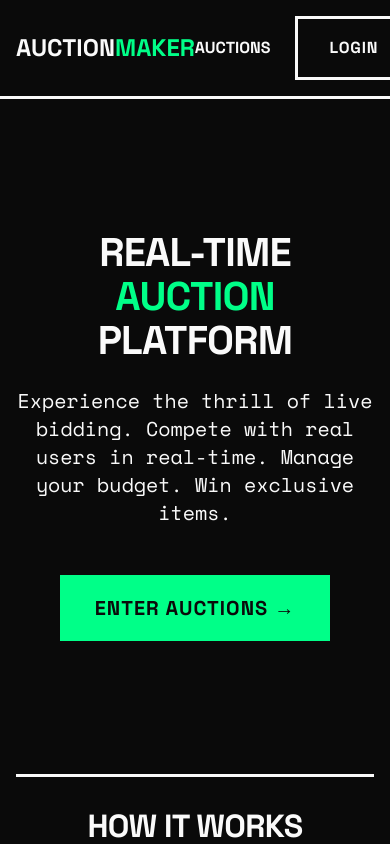
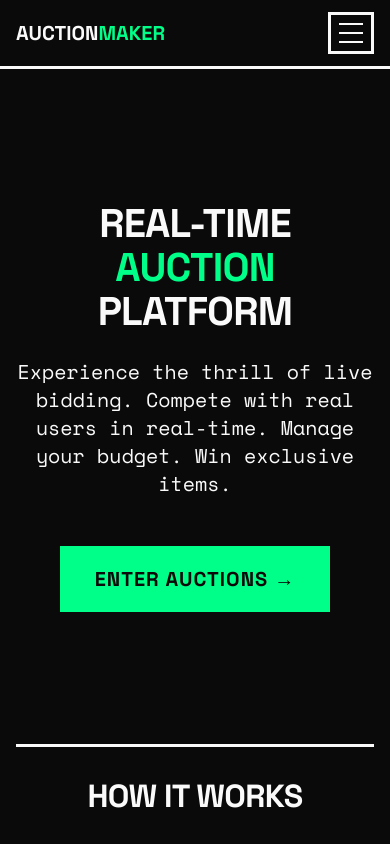
Before and after one commit to iam-sandipmaity/AuctionMaker, a Next.js app: page / in a window 390 px wide. Shown: the top 844 px of the page. Built offline with nearby package versions, Linux system fonts and the light colour scheme; no server answers.

Commit message:
feat: update navigation with PROFILE and CREATE AUCTION links
- Add PROFILE link to header navigation
- Rename ADMIN to CREATE AUCTION for clarity
- Remove duplicate AUCTIONS link in mobile menu
- Improve mobile menu organization and UX

```diff
--- a/components/layout/Header.tsx
+++ b/components/layout/Header.tsx
@@ -2,37 +2,57 @@
 
 import Link from 'next/link';
 import { useSession, signOut } from 'next-auth/react';
+import { useState } from 'react';
 import Button from '@/components/ui/Button';
 
 export default function Header() {
     const { data: session } = useSession();
+    const [mobileMenuOpen, setMobileMenuOpen] = useState(false);
 
     return (
         <header className="border-b-3 border-border bg-background sticky top-0 z-50">
             <div className="container">
-                <div className="flex items-center justify-between py-4">
-                    <Link href="/" className="font-grotesk text-2xl font-bold hover:text-accent transition-colors">
+                <div className="flex items-center justify-between py-3 md:py-4">
+                    {/* Logo */}
+                    <Link href="/" className="font-grotesk text-xl md:text-2xl font-bold hover:text-accent transition-colors flex-shrink-0">
                         AUCTION<span className="text-accent">MAKER</span>
                     </Link>
 
-                    <nav className="flex items-center gap-6">
-                        <Link href="/auction" className="font-grotesk font-bold hover:text-accent transition-colors">
+                    {/* Mobile Menu Button */}
+                    <button
+                        onClick={() => setMobileMenuOpen(!mobileMenuOpen)}
+                        className="md:hidden border-3 border-border p-2 hover:border-accent transition-colors"
+                        aria-label="Toggle menu"
+                    >
+                        <div className="w-6 h-5 flex flex-col justify-between">
+                            <span className={`block h-0.5 w-full bg-foreground transition-transform ${mobileMenuOpen ? 'rotate-45 translate-y-2' : ''}`}></span>
+                            <span className={`block h-0.5 w-full bg-foreground transition-opacity ${mobileMenuOpen ? 'opacity-0' : ''}`}></span>
+                            <span className={`block h-0.5 w-full bg-foreground transition-transform ${mobileMenuOpen ? '-rotate-45 -translate-y-2' : ''}`}></span>
+                        </div>
+                    </button>
+
+                    {/* Desktop Navigation */}
+                    <nav className="hidden md:flex items-center gap-4 lg:gap-6">
+                        <Link href="/auction" className="font-grotesk text-sm lg:text-base font-bold hover:text-accent transition-colors whitespace-nowrap">
                             AUCTIONS
                         </Link>
 
                         {session ? (
                             <>
-                                <Link href="/admin" className="font-grotesk font-bold hover:text-accent transition-colors">
-                                    ADMIN
+                                <Link href="/profile" className="font-grotesk text-sm lg:text-base font-bold hover:text-accent transition-colors whitespace-nowrap">
+                                    PROFILE
                                 </Link>
-                                <div className="flex items-center gap-4 pl-4 border-l-3 border-border">
+                                <Link href="/admin" className="font-grotesk text-sm lg:text-base font-bold hover:text-accent transition-colors whitespace-nowrap">
+                                    CREATE AUCTION
+                                </Link>
+                                <div className="flex items-center gap-3 lg:gap-4 pl-3 lg:pl-4 border-l-3 border-border">
                                     <div className="text-right">
-                                        <div className="font-mono text-sm text-muted">@{session.user.username}</div>
-                                        <div className="font-mono text-lg font-bold text-accent">
+                                        <div className="font-mono text-xs text-muted">@{session.user.username}</div>
+                                        <div className="font-mono text-sm lg:text-lg font-bold text-accent">
                                             ${parseFloat(session.user.wallet).toFixed(2)}
                                         </div>
                                     </div>
-                                    <Button variant="ghost" onClick={() => signOut()}>
+                                    <Button variant="ghost" onClick={() => signOut()} className="text-sm lg:text-base px-3 lg:px-4 py-2">
                                         LOGOUT
                                     </Button>
                                 </div>
@@ -40,15 +60,81 @@ export default function Header() {
                         ) : (
                             <div className="flex gap-2">
                                 <Link href="/login">
-                                    <Button variant="secondary">LOGIN</Button>
+                                    <Button variant="secondary" className="text-sm lg:text-base px-3 lg:px-4 py-2">LOGIN</Button>
                                 </Link>
                                 <Link href="/register">
-                                    <Button variant="primary">REGISTER</Button>
+                                    <Button variant="primary" className="text-sm lg:text-base px-3 lg:px-4 py-2">REGISTER</Button>
                                 </Link>
                             </div>
                         )}
                     </nav>
                 </div>
+
+                {/* Mobile Navigation */}
+                {mobileMenuOpen && (
+                    <nav className="md:hidden border-t-3 border-border py-4 space-y-4">
+                        <Link
+                            href="/auction"
+                            className="block font-grotesk font-bold hover:text-accent transition-colors py-2"
+                            onClick={() => setMobileMenuOpen(false)}
+                        >
+                            AUCTIONS
+                        </Link>
+
+                        {session ? (
+                            <>
+                                <Link
+                                    href="/auction"
+                                    className="block font-grotesk font-bold hover:text-accent transition-colors py-2"
+                                    onClick={() => setMobileMenuOpen(false)}
+                                >
+                                    AUCTIONS
+                                </Link>
+                                <Link
+                                    href="/profile"
+                                    className="block font-grotesk font-bold hover:text-accent transition-colors py-2"
+                                    onClick={() => setMobileMenuOpen(false)}
+                                >
+                                    PROFILE
+                                </Link>
+                                <Link
+                                    href="/admin"
+                                    className="block font-grotesk font-bold hover:text-accent transition-colors py-2"
+                                    onClick={() => setMobileMenuOpen(false)}
+                                >
+                                    CREATE AUCTION
+                                </Link>
+                                <div className="border-t-3 border-border pt-4 space-y-3">
+                                    <div className="flex items-center justify-between">
+                                        <span className="font-mono text-sm text-muted">@{session.user.username}</span>
+                                        <span className="font-mono text-lg font-bold text-accent">
+                                            ${parseFloat(session.user.wallet).toFixed(2)}
+                                        </span>
+                                    </div>
+                                    <Button
+                                        variant="ghost"
+                                        onClick={() => {
+                                            signOut();
+                                            setMobileMenuOpen(false);
+                                        }}
+                                        className="w-full"
+                                    >
+                                        LOGOUT
+                                    </Button>
+                                </div>
+                            </>
+                        ) : (
+                            <div className="flex flex-col gap-2">
+                                <Link href="/login" onClick={() => setMobileMenuOpen(false)}>
+                                    <Button variant="secondary" className="w-full">LOGIN</Button>
+                                </Link>
+                                <Link href="/register" onClick={() => setMobileMenuOpen(false)}>
+                                    <Button variant="primary" className="w-full">REGISTER</Button>
+                                </Link>
+                            </div>
+                        )}
+                    </nav>
+                )}
             </div>
         </header>
     );
```
